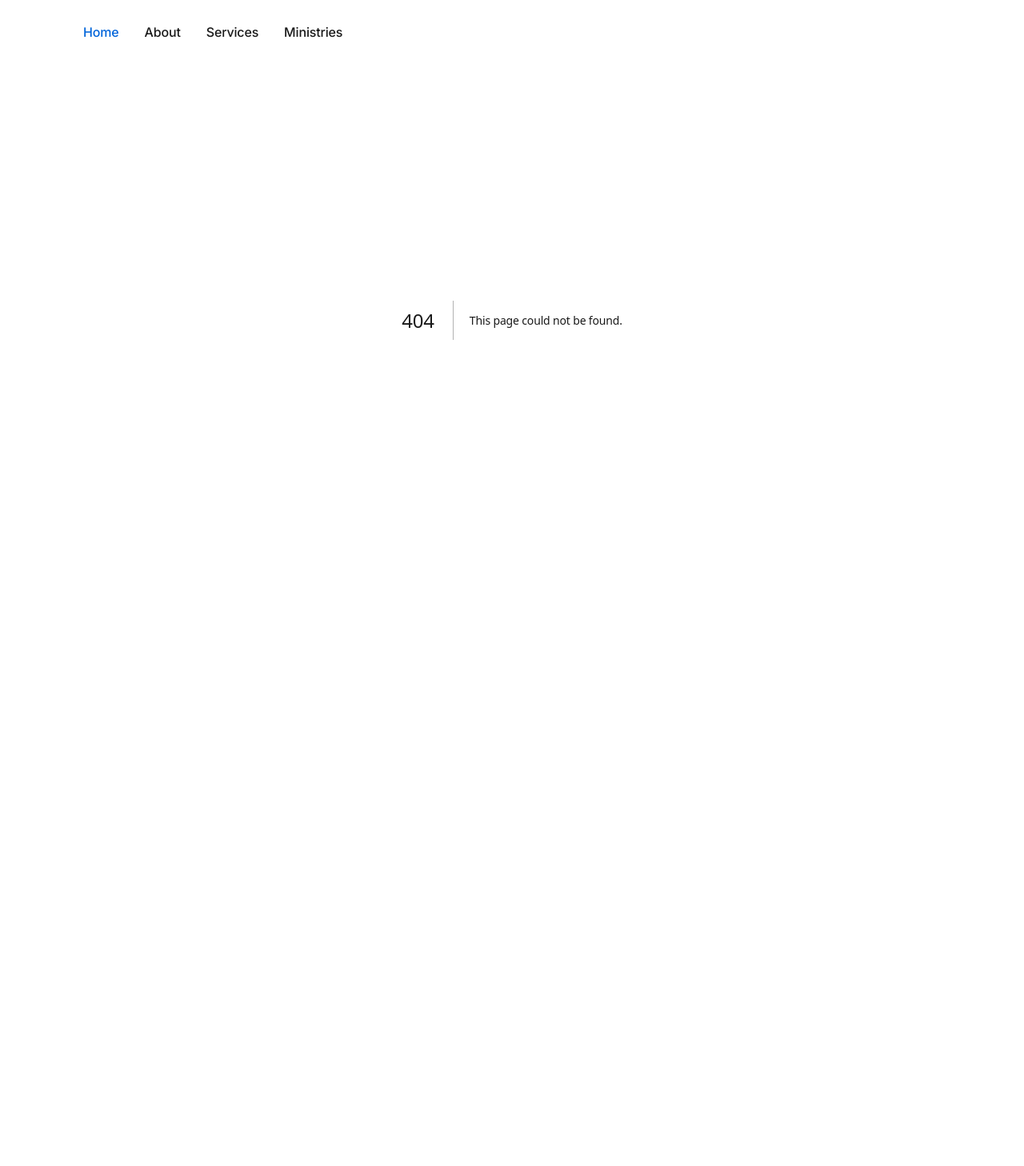
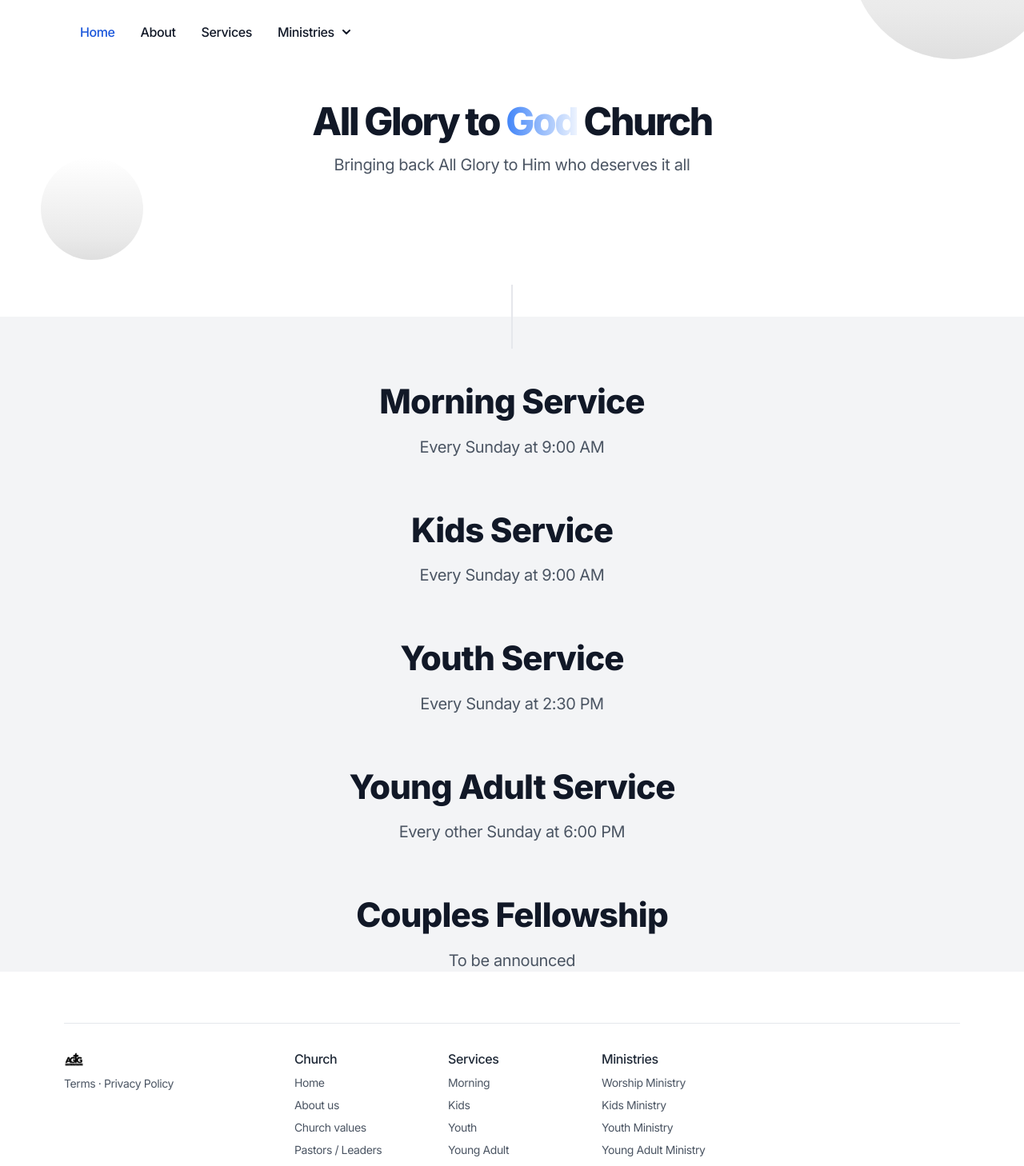
Before and after one commit to ccmusni/agtg-church, a Next.js app: page /services in a window 1280 px wide. Before the commit this address had no page. Shown: the top 1458 px of the page at 80% size. Before the commit the page ends 800 px from the top, so only its background shows below. Built offline with nearby package versions, Linux system fonts and the light colour scheme.

Commit message:
Added Flowbite and updated routing

```diff
--- a/app/(default)/layout.tsx
+++ /dev/null
@@ -1,30 +0,0 @@
-"use client";
-
-import { useEffect } from "react";
-
-import AOS from "aos";
-import "aos/dist/aos.css";
-
-import Footer from "../../components/ui/footer";
-
-export default function DefaultLayout({
-  children,
-}: {
-  children: React.ReactNode;
-}) {
-  useEffect(() => {
-    AOS.init({
-      once: true,
-      disable: "phone",
-      duration: 700,
-      easing: "ease-out-cubic",
-    });
-  });
-
-  return (
-    <div>
-      <main className="grow">{children}</main>
-      <Footer />
-    </div>
-  );
-}
--- a/app/(default)/page.tsx
+++ b/app/(default)/page.tsx
@@ -5,9 +5,6 @@ export const metadata = {
 
 import Hero from "../../components/hero";
 import Branches from "../../components/branches";
-import FeaturesBlocks from "../../components/features-blocks";
-import Testimonials from "../../components/testimonials";
-import Newsletter from "../../components/newsletter";
 
 export default function Home() {
   return (
--- a/app/layout.tsx
+++ b/app/layout.tsx
@@ -1,9 +1,13 @@
+"use client";
+
+import { useEffect } from "react";
 import "./css/style.css";
-
+import AOS from "aos";
+import "aos/dist/aos.css";
 import { Inter } from "next/font/google";
 
 import Header from "../components/ui/header";
-import Banner from "../components/banner";
+import Footer from "../components/ui/footer";
 
 const inter = Inter({
   subsets: ["latin"],
@@ -11,25 +15,37 @@ const inter = Inter({
   display: "swap",
 });
 
-export const metadata = {
-  title: "Create Next App",
-  description: "Generated by create next app",
-};
-
 export default function RootLayout({
   children,
 }: {
   children: React.ReactNode;
 }) {
+  useEffect(() => {
+    AOS.init({
+      once: true,
+      disable: "phone",
+      duration: 700,
+      easing: "ease-out-cubic",
+    });
+  });
+
   return (
     <html lang="en">
+      <head>
+        <link
+          href="https://cdnjs.cloudflare.com/ajax/libs/flowbite/2.3.0/flowbite.min.css"
+          rel="stylesheet"
+        />
+      </head>
       <body
         className={`${inter.variable} font-inter antialiased bg-white text-gray-900 tracking-tight`}
       >
         <div className="flex flex-col min-h-screen overflow-hidden supports-[overflow:clip]:overflow-clip">
           <Header />
           {children}
+          <Footer />
         </div>
+        <script src="https://cdnjs.cloudflare.com/ajax/libs/flowbite/2.3.0/flowbite.min.js"></script>
       </body>
     </html>
   );
--- /dev/null
+++ b/app/services/page.tsx
@@ -0,0 +1,54 @@
+import Hero from "../../components/hero";
+
+export const metadata = {
+  title: "Services - AGTG Church",
+  description: "Christian Church",
+};
+
+export default function Services() {
+  return (
+    <>
+      <Hero />
+      <section className="relative">
+        {/* Section background (needs .relative class on parent and next sibling elements) */}
+        <div
+          className="absolute inset-0 bg-gray-100 pointer-events-none mb-16"
+          aria-hidden="true"
+        ></div>
+        <div className="absolute left-0 right-0 m-auto w-px p-px h-20 bg-gray-200 transform -translate-y-1/2"></div>
+
+        <div className="relative max-w-6xl mx-auto px-4 sm:px-6">
+          <div className="pt-12 md:pt-20">
+            {/* Section header */}
+            <div className="max-w-3xl mx-auto text-center pb-12 md:pb-16">
+              <h1 className="h2 mb-4">Morning Service</h1>
+              <p className="text-xl text-gray-600">Every Sunday at 9:00 AM</p>
+            </div>
+
+            <div className="max-w-3xl mx-auto text-center pb-12 md:pb-16">
+              <h1 className="h2 mb-4">Kids Service</h1>
+              <p className="text-xl text-gray-600">Every Sunday at 9:00 AM</p>
+            </div>
+
+            <div className="max-w-3xl mx-auto text-center pb-12 md:pb-16">
+              <h1 className="h2 mb-4">Youth Service</h1>
+              <p className="text-xl text-gray-600">Every Sunday at 2:30 PM</p>
+            </div>
+
+            <div className="max-w-3xl mx-auto text-center pb-12 md:pb-16">
+              <h1 className="h2 mb-4">Young Adult Service</h1>
+              <p className="text-xl text-gray-600">
+                Every other Sunday at 6:00 PM
+              </p>
+            </div>
+
+            <div className="max-w-3xl mx-auto text-center pb-12 md:pb-16">
+              <h1 className="h2 mb-4">Couples Fellowship</h1>
+              <p className="text-xl text-gray-600">To be announced</p>
+            </div>
+          </div>
+        </div>
+      </section>
+    </>
+  );
+}
--- a/components/ui/header.tsx
+++ b/components/ui/header.tsx
@@ -2,8 +2,6 @@
 
 import { useState, useEffect } from "react";
 
-import Link from "next/link";
-import Logo from "./logo";
 import MobileMenu from "./mobile-menu";
 
 export default function Header() {
@@ -55,7 +53,7 @@ export default function Header() {
                 <ul className="flex flex-col p-4 md:p-0 mt-4 font-medium border border-gray-100 rounded-lg bg-gray-50 md:space-x-8 rtl:space-x-reverse md:flex-row md:mt-0 md:border-0 bg-transparent dark:bg-gray-800 md:dark:bg-gray-900 dark:border-gray-700">
                   <li>
                     <a
-                      href="#"
+                      href="/"
                       className="block py-2 px-3 text-white bg-blue-700 rounded md:bg-transparent md:text-blue-700 md:p-0 md:dark:text-blue-500"
                       aria-current="page"
                     >
@@ -64,7 +62,7 @@ export default function Header() {
                   </li>
                   <li>
                     <a
-                      href="#"
+                      href="/about"
                       className="block py-2 px-3 text-gray-900 rounded hover:bg-gray-100 md:hover:bg-transparent md:hover:text-blue-700 md:p-0 md:dark:hover:text-blue-500 dark:text-white dark:hover:bg-gray-700 dark:hover:text-white md:dark:hover:bg-transparent dark:border-gray-700"
                     >
                       About
@@ -72,19 +70,53 @@ export default function Header() {
                   </li>
                   <li>
                     <a
-                      href="#"
+                      href="/services"
                       className="block py-2 px-3 text-gray-900 rounded hover:bg-gray-100 md:hover:bg-transparent md:hover:text-blue-700 md:p-0 dark:text-white md:dark:hover:text-blue-500 dark:hover:bg-gray-700 dark:hover:text-white md:dark:hover:bg-transparent dark:border-gray-700"
                     >
                       Services
                     </a>
                   </li>
                   <li>
-                    <a
-                      href="#"
-                      className="block py-2 px-3 text-gray-900 rounded hover:bg-gray-100 md:hover:bg-transparent md:hover:text-blue-700 md:p-0 dark:text-white md:dark:hover:text-blue-500 dark:hover:bg-gray-700 dark:hover:text-white md:dark:hover:bg-transparent dark:border-gray-700"
+                    <button
+                      id="dropdownNavbarLink"
+                      data-dropdown-toggle="dropdownNavbar"
+                      className="flex items-center justify-between w-full py-2 px-3 text-gray-900 rounded hover:bg-gray-100 md:hover:bg-transparent md:border-0 md:hover:text-blue-700 md:p-0 md:w-auto dark:text-white md:dark:hover:text-blue-500 dark:focus:text-white dark:border-gray-700 dark:hover:bg-gray-700 md:dark:hover:bg-transparent"
                     >
                       Ministries
-                    </a>
+                      <svg
+                        className="w-2.5 h-2.5 ms-2.5"
+                        aria-hidden="true"
+                        xmlns="http://www.w3.org/2000/svg"
+                        fill="none"
+                        viewBox="0 0 10 6"
+                      >
+                        <path
+                          stroke="currentColor"
+                          strokeLinecap="round"
+                          strokeLinejoin="round"
+                          strokeWidth="2"
+                          d="m1 1 4 4 4-4"
+                        />
+                      </svg>
+                    </button>
+                    <div
+                      id="dropdownNavbar"
+                      className="z-10 hidden font-normal bg-white divide-y divide-gray-100 rounded-lg shadow w-44 dark:bg-gray-700 dark:divide-gray-600"
+                    >
+                      <ul
+                        className="py-2 text-sm text-gray-700 dark:text-gray-400"
+                        aria-labelledby="dropdownLargeButton"
+                      >
+                        <li>
+                          <a
+                            href="/young-adult-ministry"
+                            className="block px-4 py-2 hover:bg-gray-100 dark:hover:bg-gray-600 dark:hover:text-white"
+                          >
+                            Young Adult Ministry
+                          </a>
+                        </li>
+                      </ul>
+                    </div>
                   </li>
                 </ul>
               </div>
--- a/package.json
+++ b/package.json
@@ -15,6 +15,7 @@
     "@types/react": "^18.2.42",
     "@types/react-dom": "^18.2.17",
     "aos": "^3.0.0-beta.6",
+    "flowbite": "^2.3.0",
     "next": "^14.0.4",
     "react": "18.2.0",
     "react-dom": "18.2.0",
--- a/tailwind.config.ts
+++ b/tailwind.config.ts
@@ -4,6 +4,7 @@ module.exports = {
     "./pages/**/*.{js,ts,jsx,tsx,mdx}",
     "./components/**/*.{js,ts,jsx,tsx,mdx}",
     "./app/**/*.{js,ts,jsx,tsx,mdx}",
+    "./node_modules/flowbite/**/*.js"
   ],
   theme: {
     extend: {
@@ -128,5 +129,5 @@ module.exports = {
       },
     },
   },
-  plugins: [require("@tailwindcss/forms")],
+  plugins: [require("@tailwindcss/forms"), require('flowbite/plugin')],
 };
```
Also changed, not shown: 1 other file (tests, documents, lock files or other folders).
